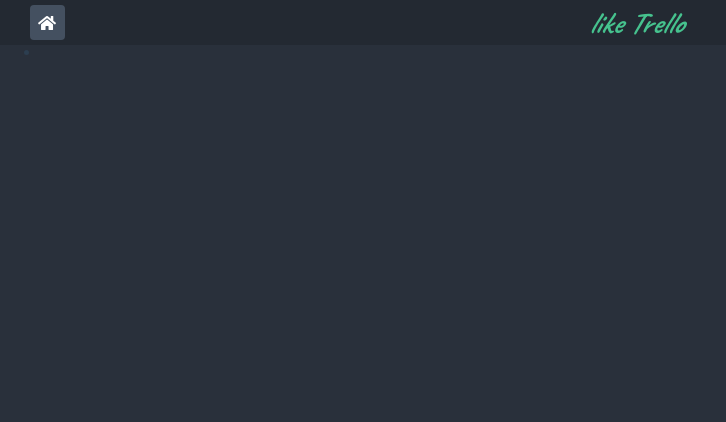
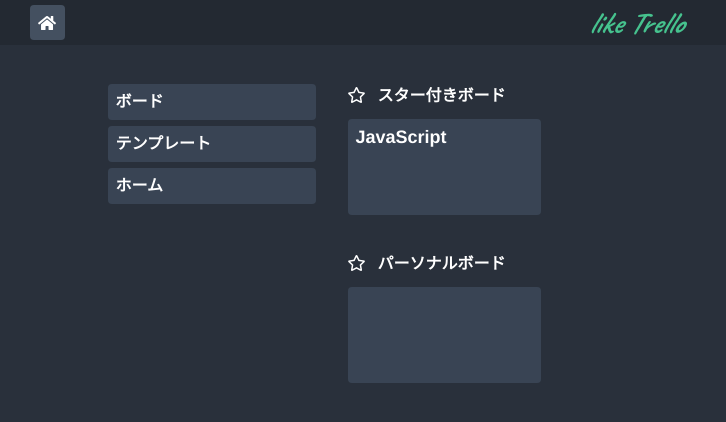
Before and after one commit to Ryuichi-Ishinuma/like_trello, a Vue app in the folder like-trello/: page / in a window 1280 px wide. Shown: the top 422 px of the page, without its empty margins (0-726 px from the left). Built offline with nearby package versions, Linux system fonts and the light colour scheme.

Commit message:
no message

```diff
--- /dev/null
+++ b/like-trello/src/components/HomeBoard.vue
@@ -0,0 +1,107 @@
+<template>
+    <div class="home-boards">
+        <div class="boards-content">
+            <div class="boards-section">
+                <div class="board-section-header">
+                    <span class="board-section-header-icon"><i style="color: #fff;" class="far fa-star"></i></span>
+                    <h3 class="board-section-header-name">スター付きボード</h3>
+                </div>
+                <div>
+                    <ul class="boards-section-list">
+                        <li class="boards-section-list-item">
+                            <router-link to="/board/" class="board-tile">
+                                <div class="board-tile-details">
+                                    <div class="board-tile-details-name">JavaScript</div>
+                                    <div class="board-tile-details-sub-container">
+                                        <span class="board-tile-options"></span>
+                                    </div>
+                                </div>
+                            </router-link>
+                        </li>
+                    </ul>
+                </div>
+            </div>
+
+            <div class="boards-section">
+                <div class="board-section-header">
+                    <span class="board-section-header-icon"><i style="color: #fff;" class="far fa-star"></i></span>
+                    <h3 class="board-section-header-name">パーソナルボード</h3>
+                </div>
+                <div>
+                    <ul class="boards-section-list">
+                        <li class="boards-section-list-item">
+                            <router-link to="/board/" class="board-tile">
+                                <div class="board-tile-details">
+                                    <div class="board-tile-details-name">{{ title }}</div>
+                                    <div class="board-tile-details-sub-container">
+                                        <span class="board-tile-options"></span>
+                                    </div>
+                                </div>
+                            </router-link>
+                        </li>
+                    </ul>
+                </div>
+            </div>
+        </div>
+    </div>
+</template>
+
+<script>
+export default {
+    data() {
+        return {
+            title: "",
+        }
+    }
+}
+</script>
+
+<style scoped>
+.home-boards {
+    margin: 40px 16px 0;
+    width: 100%;
+    max-width: 825px;
+    min-width: 300px;
+}
+.boards-section {
+    padding-bottom: 20px;
+}
+.board-section-header {
+    display: flex;
+    color: #fff;
+    padding: 0 0 11px;
+    position: relative;
+}
+.board-section-header-icon {
+    position: absolute;
+    top: 0;
+}
+.board-section-header-name {
+    font-size: 16px;
+    font-weight: 700;
+    padding-left: 30px;
+}
+.boards-section-list {
+    width: 23.5%;
+    padding: 0;
+    margin: 0 2% 2% 0;
+}
+.board-tile {
+    background-color: #394454;
+    border-radius: 4px;
+    display: block;
+    line-height: 20px;
+    padding: 8px;
+    text-decoration: none;
+}
+.board-tile-details {
+    display: flex;
+    height: 80px;
+    position: relative;
+}
+.board-tile-details-name {
+    color: #fff;
+    font-size: 18px;
+    font-weight: 700;
+}
+</style>
--- /dev/null
+++ b/like-trello/src/components/HomeSidebar.vue
@@ -0,0 +1,54 @@
+<template>
+    <div class="home-sidebar">
+        <ul class="home-sidebar-list">
+            <li class="home-sidebar-list-item">
+                <a href="#">
+                    <span></span>
+                    <span>ボード</span>
+                </a>
+            </li>
+            <li class="home-sidebar-list-item">
+                <a href="#">
+                    <span></span>
+                    <span>テンプレート</span>
+                </a>
+            </li>
+            <li class="home-sidebar-list-item">
+                <a href="#">
+                    <span></span>
+                    <span>ホーム</span>
+                </a>
+            </li>
+        </ul>
+    </div>
+</template>
+
+<script>
+export default {
+
+}
+</script>
+
+<style scoped>
+.home-sidebar {
+    position: sticky;
+    top: 0;
+}
+.home-sidebar-list {
+    margin: 40px 0;
+    padding: 0 16px;
+    width: 240px;
+}
+.home-sidebar-list-item {
+    background-color: #394454;
+    border-radius: 4px;
+    margin-bottom: 6px;
+}
+.home-sidebar-list-item a{
+    color: #fff;
+    display: flex;
+    font-size: 16px;
+    font-weight: 700;
+    padding: 6px 8px;
+}
+</style>
--- a/like-trello/src/views/Home.vue
+++ b/like-trello/src/views/Home.vue
@@ -2,22 +2,31 @@
     <div>
         <Header></Header>
         <div class="home-container">
-            <div class="boards">
-                <div class="boards-lists">
-                    <ul>
-                        <li></li>
-                    </ul>
-                </div>
-            </div>
+            <HomeSidebar />
+            <HomeBoard />
         </div>
     </div>
 </template>
 
 <script>
 import Header from "../components/Header.vue"
+import HomeBoard from "../components/HomeBoard.vue"
+import HomeSidebar from "../components/HomeSidebar.vue"
 export default {
     components: {
         Header,
+        HomeBoard,
+        HomeSidebar,
     }
 }
 </script>
+
+<style scoped>
+.home-container {
+    display: flex;
+    flex-direction: row;
+    align-items: flex-start;
+    justify-content: center;
+    margin-top: 20px;
+}
+</style>
```
